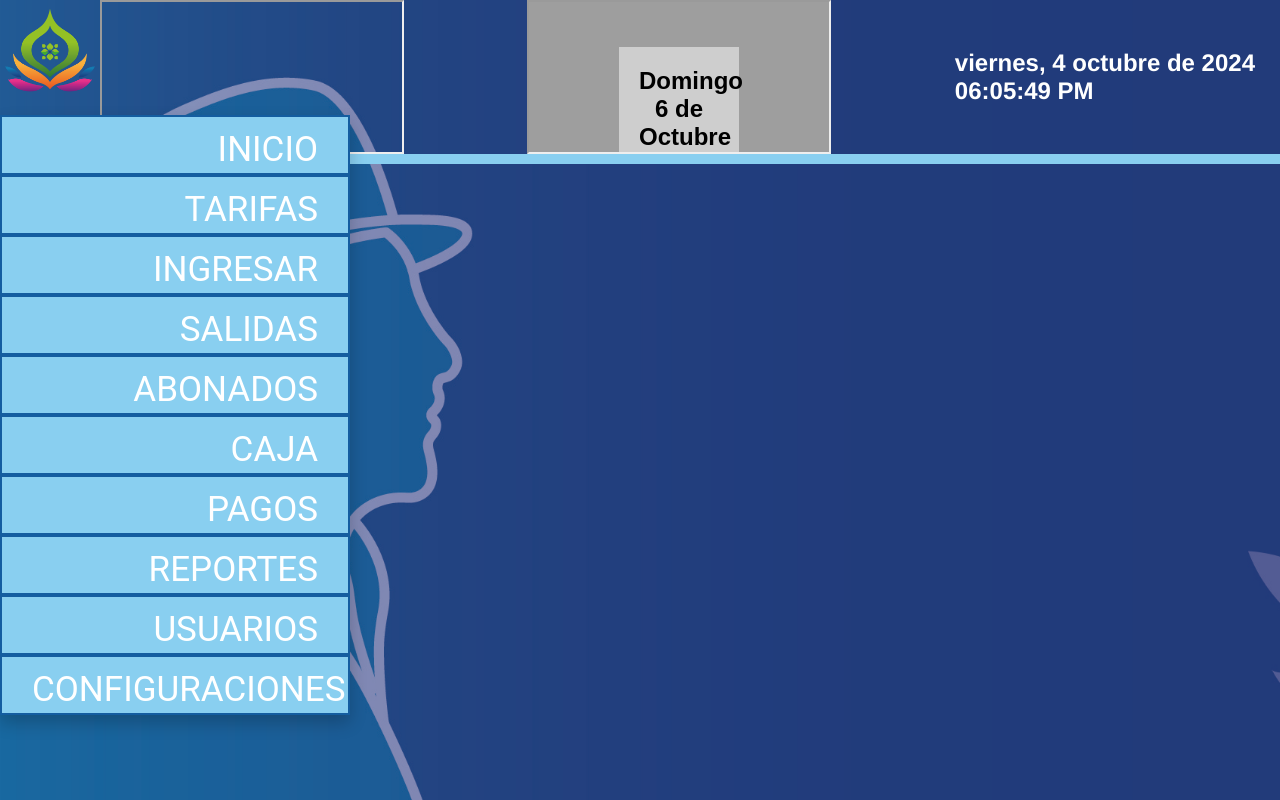
After one commit to Amarudavid-hub/pawkar-parking, a PHP site: page /ParkingEntrada.html in a window 1280 px wide. The commit adds this page. Run offline with PHP 8.4, Linux system fonts and the light colour scheme.

Commit message:
empezando admin - reloj -

```diff
--- /dev/null
+++ b/JS/reloj.js
@@ -0,0 +1,62 @@
+(function(){
+
+    var mostrarHora = function(){
+
+        let fecha, horas, minutos, segundos, diaSemana, dia, mes, anio;
+
+        fecha = new Date();
+        horas = fecha.getHours();
+        minutos = fecha.getMinutes();
+        segundos = fecha.getSeconds();
+        diaSemana = fecha.getDay();
+        dia = fecha.getDate();
+        mes = fecha.getMonth();
+        anio = fecha.getFullYear();
+
+        let pHoras, pAMPM, pMinutos, pSegundos, pDiaSemana, pDia, pMes, pAnio;
+
+        pHoras = document.getElementById("horas");
+        pAMPM = document.getElementById("ampm");
+        pMinutos = document.getElementById("minutos");
+        pSegundos = document.getElementById("segundos");
+        pDiaSemana = document.getElementById("diaSemana");
+        pDia = document.getElementById("dia");
+        pMes = document.getElementById("mes");
+        pAnio = document.getElementById("anio");
+
+        let semana = ['Domingo', 'Lunes', 'Martes', 'Miercoles', 'Jueves', 'Viernes', 'Sabado'];
+        pDiaSemana.textContent = semana[diaSemana];
+
+        pDia.textContent = dia;
+
+        let meses = ['Enero', 'Febrero', 'Marzo', 'ABril', 'Mayo', 'Junio', 'Julio', 'Agosto', 'Setiembre', 'Octubre', 'Noviembre', 'Diciembre'];
+        pMes.textContent = meses[mes];
+
+        pAnio.textContent = anio;
+
+        let ampm;
+
+        if(horas>=12){
+            horas = horas - 12;
+            ampm = "PM"
+        } else {
+            ampm = "AM";
+        }
+
+        if(horas == 0) { horas = 12; }
+
+        pHoras.textContent = horas;
+        pAMPM.textContent = ampm;
+
+        if(minutos<10) { minutos = "0"+minutos; }
+        if(segundos<10) { segundos = "0"+segundos; }
+
+        pMinutos.textContent = minutos;
+        pSegundos.textContent = segundos;
+
+    };
+
+    mostrarHora();
+    var intervalo = setInterval(mostrarHora, 1000);
+
+}());
--- a/PHP/login_usuario_be.php
+++ b/PHP/login_usuario_be.php
@@ -19,12 +19,12 @@ $resultado=mysqli_query($conexion,$consulta);
 $filas=mysqli_fetch_array($resultado);
 
 if($filas['id_cargo']==1){ //administrador
-    header("location:bienvenida.php");
+    header("location:Administrador.php");
 
 }else
 echo 'entrada';
 if($filas['id_cargo']==2){ //Pentrada
-header("location:Pentrada.php");
+header("location:ParkingEntrada.php");
 }
 else{
    ?>
--- /dev/null
+++ b/PHP/reloj.html
@@ -0,0 +1,35 @@
+<!DOCTYPE html>
+<html lang="es">
+<head>
+	<meta charset="utf-8">
+    <meta name="viewport" content="width=device-width, initial-scale=1, shrink-to-fit=no">
+	<title>Reloj de 12 Horas - Pantalla Completa - Proyecta Bit</title>
+	<link rel="stylesheet" type="text/css" href="../css/reloj.css">
+</head>
+<body>
+	<div class="contenedor">
+		<div class="tiempo">
+			<div class="fecha">
+				<p id="diaSemana" class="diaSemana"></p>
+				<p id="dia" class="dia"></p>
+				<p>de </p>
+				<p id="mes" class="mes"></p>
+				<p>del </p>
+				<p id="anio" class="anio"></p>
+			</div>
+
+			<div class="reloj">
+				<p id="horas" class="horas"></p>
+				<p>:</p>
+				<p id="minutos" class="minutos"></p>
+				<p>:</p>
+				<div class="caja">
+					<p id="ampm" class="ampm"></p>
+					<p id="segundos" class="segundos"></p>
+				</div>
+			</div>
+		</div>
+	</div>
+	<script src="/JS/reloj.js"></script>
+</body>
+</html>
--- /dev/null
+++ b/ParkingEntrada.html
@@ -0,0 +1,46 @@
+<!DOCTYPE html>
+<html lang="en">
+    <head>
+        <meta charset="UTF-8">
+        <meta name="viewport" content="width=device-width, initial-scale=1.0">
+        <link rel="stylesheet" href="./css/P-entrada.css">
+        <title>Parking Entrada</title>
+        <link rel="icon" href="IMG/FLOR.PNG">
+
+    </head>
+    <body>
+        <header>
+            <div class="left-header">
+                <div class="menuButton">
+                    <img src="./IMG/FLOR.png" alt="">
+                    <div id="myLinks">
+                        <a href="#news">INICIO</a>
+                        <a href="#contact">TARIFAS</a>
+                        <a href="#about">INGRESAR</a>
+                        <a href="#news">SALIDAS</a>
+                        <a href="#contact">ABONADOS</a>
+                        <a href="#about">CAJA</a>
+                        <a href="#news">PAGOS</a>
+                        <a href="#contact">REPORTES</a>
+                        <a href="#about">USUARIOS</a>
+                        <a href="#about">CONFIGURACIONES</a>
+                    </div>
+                </div>
+                <iframe class="reloj">
+                    <h1>EN LINEA :</h1>
+                    <img class="icon" src="./IMG/FLOR.png" alt="icon-picture" />
+                    <h1 class="employee-position">Parking Entrada</h1>
+                </iframe>
+            </div>
+             <iframe class="reloj"  src="./PHP/reloj.html" frameborde="0"></iframe>
+
+
+            <div class="right-header">
+                <h2>viernes, 4 octubre de 2024</h2>
+                <h2>06:05:49 PM</h2>
+            </div>
+
+        </header>
+
+    </body>
+</html>
--- /dev/null
+++ b/css/P-entrada.css
@@ -0,0 +1,106 @@
+*{
+    margin: 0;
+    padding: 0;
+    box-sizing: border-box;
+    text-decoration: none;
+    font-family: 'Roboto', sans-serif;
+}
+
+body{
+    background-image: url("../IMG/Pentrada.jpg");
+    background-size: cover;
+    background-repeat: no-repeat;
+    background-position: center;
+    background-attachment: fixed;
+}
+
+header {
+    display: flex;
+    justify-content: space-between;
+    border-bottom: 10px solid #89cff0;
+}
+.left-header {
+    display: flex;
+}
+.right-header {
+    display: flex;
+    flex-direction: column;
+    justify-content: center;
+    margin-right: 25px;
+    color: white;
+}
+.right-header h2 {
+    margin: 0%;
+    font-family: 'Franklin Gothic Medium', 'Arial Narrow', Arial, sans-serif;
+}
+.menuButton img {
+    width: 100px;
+    height: 100px;
+    color: white;
+    position: relative;
+    display: inline-block;
+}
+.enlinea {
+    display: flex;
+    align-items: center;
+    width: 300px;
+
+    color: white;
+    justify-content: space-evenly;
+
+    font-weight: lighter;
+    font-family: 'Franklin Gothic Medium', 'Arial Narrow', Arial, sans-serif;
+    margin-left: 10px;
+}
+h1 {
+    font-weight: lighter;
+    color: #89cff0;
+    font-family: 'Franklin Gothic Medium', 'Arial Narrow', Arial, sans-serif;
+}
+.icon {
+    width: 50px;
+    height: 50px;
+    border-radius: 50%;
+    margin-left: 5px;
+}
+.employee-position {
+    margin-left: 20px;
+}
+
+#myLinks {
+    display: none;
+    position: absolute;
+
+    width: 350px;
+    font-size: 35px;
+
+    font-family: 'Franklin Gothic Medium', 'Arial Narrow', Arial, sans-serif;
+    text-align: right;
+    box-shadow: 0px 8px 16px 0px rgba(0, 0, 0, 0.2);
+    z-index: 1;
+    margin-top: 11px;
+}
+#myLinks a {
+    color: white;
+    background-color: #89cff0;
+    padding: 12px 30px;
+    height: 60px;
+    text-decoration: none;
+    border: 2px solid #145da0;
+    display: block;
+}
+
+.menuButton:hover #myLinks {
+    display: block;
+}
+@media screen and (max-width: 850px){
+    main{
+        margin-top: 50px;
+    }
+
+
+
+
+
+
+}
--- /dev/null
+++ b/css/reloj.css
@@ -0,0 +1,59 @@
+* {
+	margin: 0;
+	padding: 0;
+	-webkit-box-sizing:border-box;
+	-moz-box-sizing:border-box;
+	box-sizing:border-box;
+}
+
+body{
+	background: url(bg.jpg) #000;
+	background-size:cover;
+	color: #fff;
+	font-size: 16px;
+	font-family: Oswald, Arial;
+	text-align: center;
+	color: #000;
+	font-weight: bold;
+}
+
+.contenedor{
+	width: 100%;
+	max-width: 900px;
+	margin: auto;
+	margin-top: 15%;
+}
+
+.tiempo {
+	width: 40%;
+	margin: auto;
+}
+
+.tiempo p {
+	display: inline-block;
+	line-height: 1em;
+}
+
+.fecha {
+	font-size: 1.5em;
+	margin-bottom: 0.3124rem;
+	background: rgba(255, 255, 255, .5);
+	padding: 20px;
+	width: 100%;
+}
+
+.reloj {
+	width: 100%;
+	padding: 20px;
+	font-size: 4em;
+	background: rgba(255, 255, 255, .5);
+}
+
+.reloj .caja{
+	display: inline-block;
+}
+
+.reloj .segundos, .reloj .ampm {
+	font-size: 0.5em;
+	display: block;
+}
```
Also changed, not shown: PG principal/index.html (deleted, +0 -56 lines), css/ingresar.css (added, +59 -0 lines), Administrador.php (renamed from bienvenida.php), IMG/Pentrada.jpg (added), css/Administrador.css (renamed from css/style1.css).
